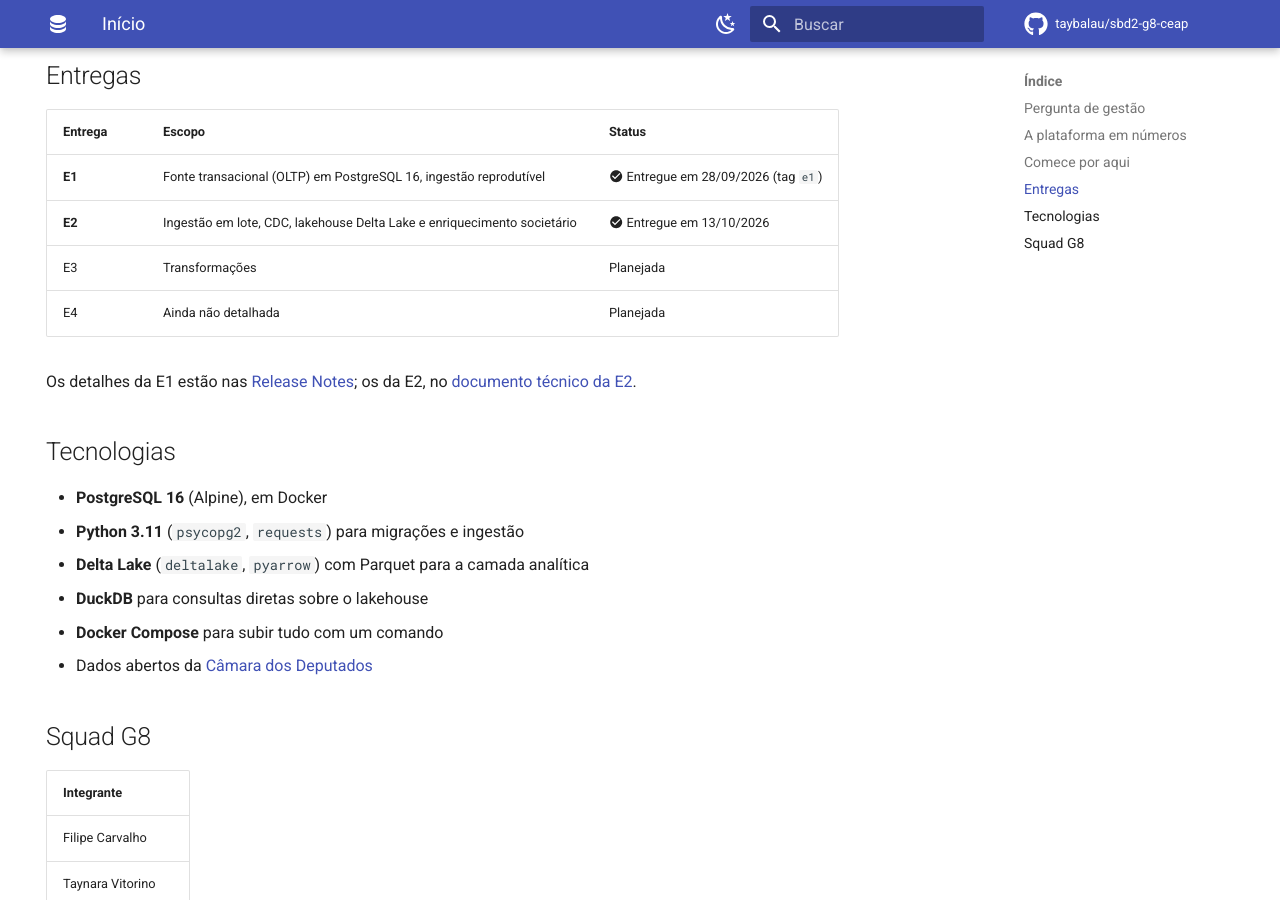
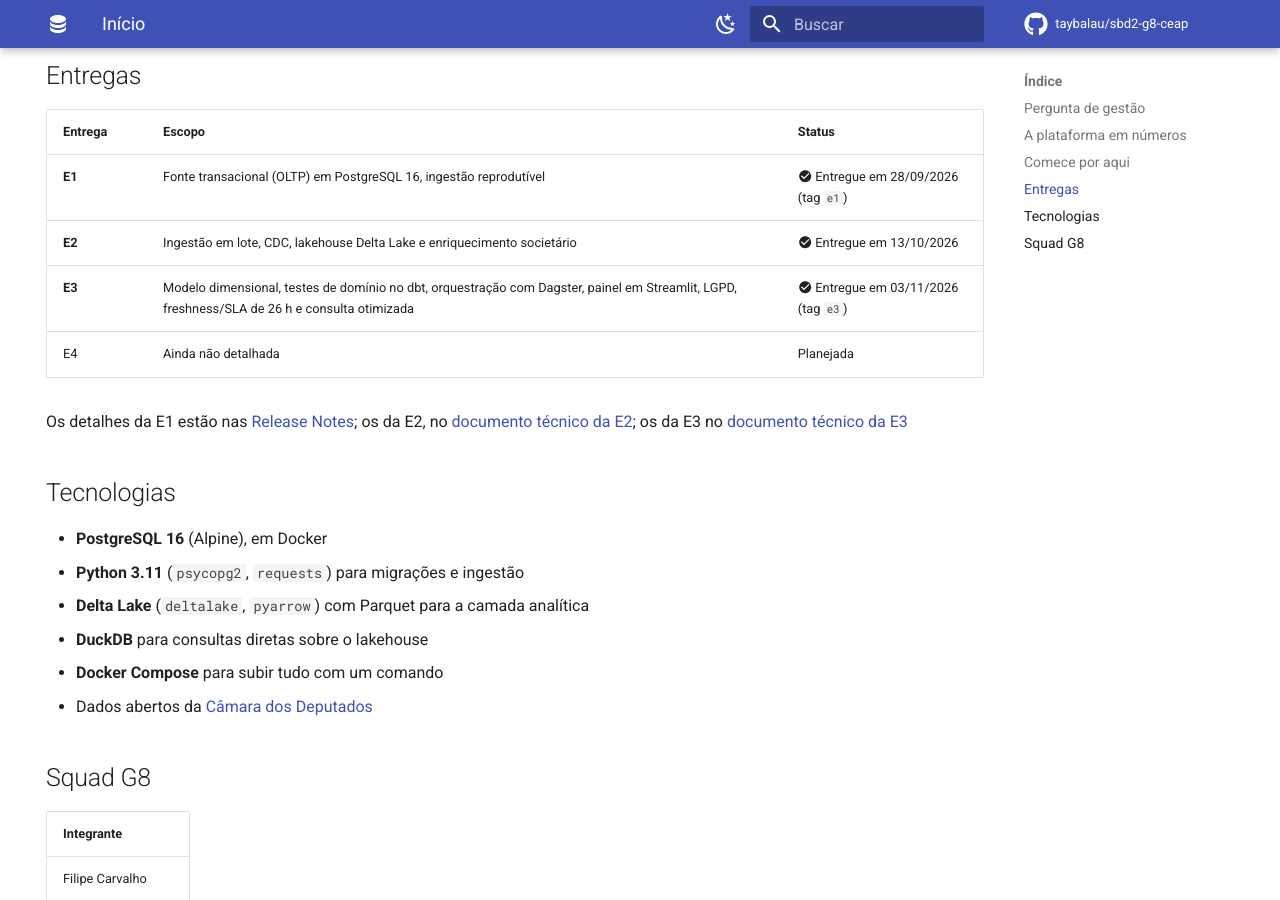
Before and after one commit to taybalau/sbd2-g8-ceap, an MkDocs documentation site: the page built from docs/index.md, in a window 1280 px wide and 900 px high, scrolled down 2461 px. Built offline with MkDocs 1.6.1 and Material for MkDocs 9.7.7, drawn with Linux system fonts in a browser that asks for light colours; comment, search, counter and statistics services are not loaded.

Commit message:
docs(e3): att index

```diff
--- a/docs/index.md
+++ b/docs/index.md
@@ -112,10 +112,10 @@ Na camada analítica da E2, segundo o [ADR-0002](adr/0002-mecanismo-ingestao-e-f
 | :--- | :--- | :--- |
 | **E1** | Fonte transacional (OLTP) em PostgreSQL 16, ingestão reprodutível | :material-check-circle: Entregue em 28/09/2026 (tag `e1`) |
 | **E2** | Ingestão em lote, CDC, lakehouse Delta Lake e enriquecimento societário | :material-check-circle: Entregue em 13/10/2026 |
-| E3 | Transformações | Planejada |
+| **E3** | Modelo dimensional, testes de domínio no dbt, orquestração com Dagster, painel em Streamlit, LGPD, freshness/SLA de 26 h e consulta otimizada | :material-check-circle: Entregue em 03/11/2026 (tag `e3`) |
 | E4 | Ainda não detalhada | Planejada |
 
-Os detalhes da E1 estão nas [Release Notes](release-notes.md); os da E2, no [documento técnico da E2](PIPELINE_E2.md).
+Os detalhes da E1 estão nas [Release Notes](release-notes.md); os da E2, no [documento técnico da E2](PIPELINE_E2.md); os da E3 no [documento técnico da E3](E3_MODEL.md)
 
 ## Tecnologias
 
```
